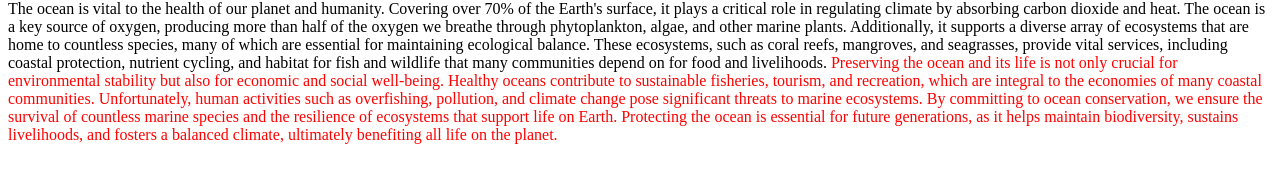
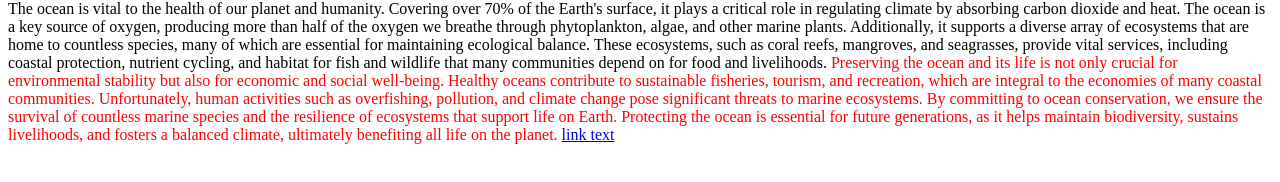
Before and after one commit to Kjay118/Kevin, a plain HTML site: page index.html in a window 1280 px wide. Shown: the part 288-470 px from the top of the page. Drawn offline with Linux system fonts and the light colour scheme.

Commit message:
Update index.html

```diff
--- a/index.html
+++ b/index.html
@@ -26,5 +26,7 @@
       pollution, and climate change pose significant threats to marine ecosystems. By committing to ocean conservation, we ensure the survival of
        countless marine species and the resilience of ecosystems that support life on Earth. Protecting the ocean is essential for future generations,
         as it helps maintain biodiversity, sustains livelihoods, and fosters a balanced climate, ultimately benefiting all life on the planet.</p2>
+
+        <p3><a href="https://www.4ocean.com/">link text</a></p3>
 </body>
 </html>
```
